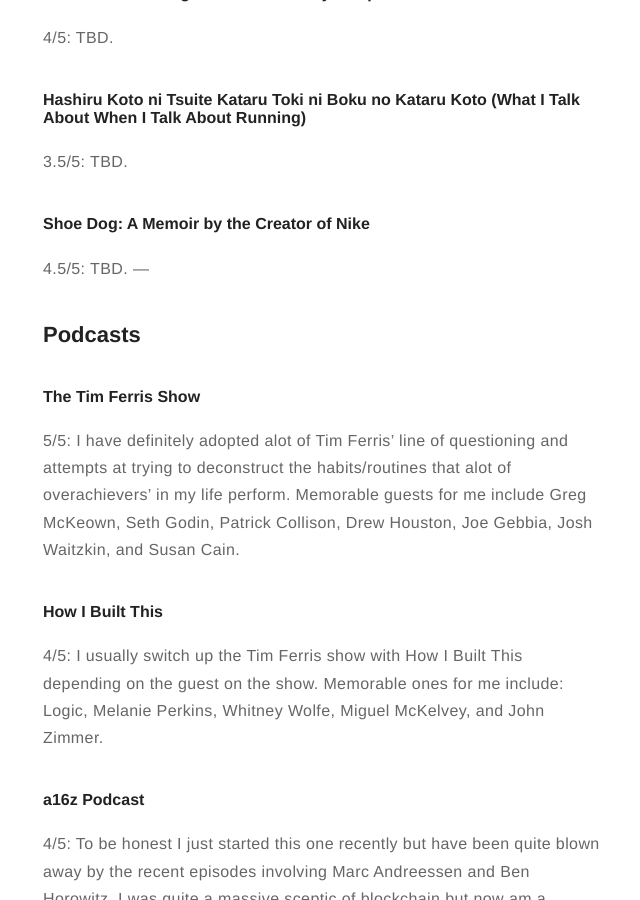
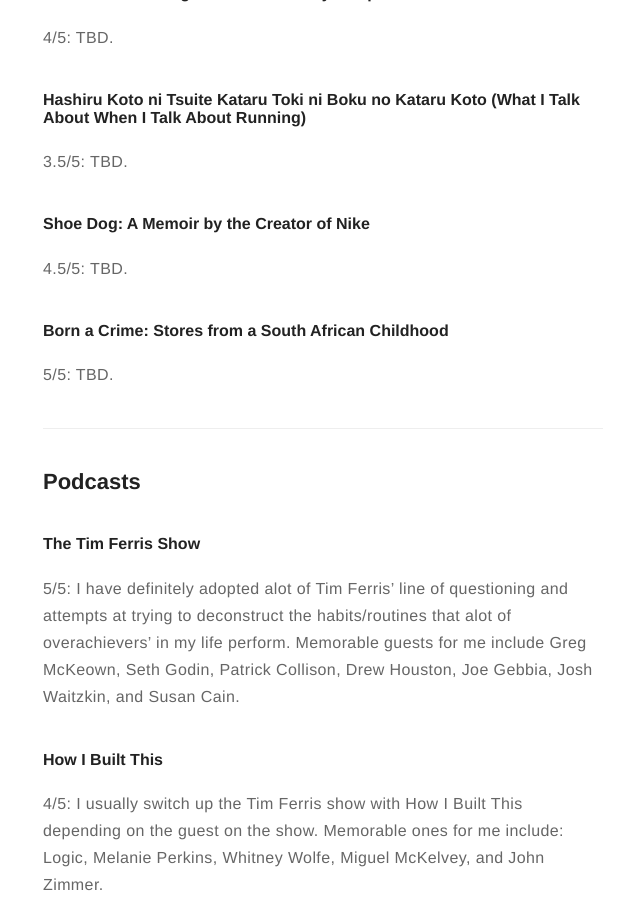
Before and after one commit to chrishyland/chrishyland.github.io, a Jekyll site: the page built from _posts/2019-07-01-Reading_List.md, in a window 1280 px wide and 900 px high, scrolled down 5279 px. Shown: the whole window, without its empty margins (317-957 px from the left). Built offline with Jekyll 4.4.1, drawn with Linux system fonts in a browser that asks for light colours; some of the changed text lies outside the part shown.

Commit message:
Update list

```diff
--- a/_posts/2019-07-01-Reading_List.md
+++ b/_posts/2019-07-01-Reading_List.md
@@ -78,6 +78,10 @@
 
 #### Shoe Dog: A Memoir by the Creator of Nike
 4.5/5: TBD.
+
+#### Born a Crime: Stores from a South African Childhood
+5/5: TBD.
+
 ---
 
 ## Podcasts
```
Also changed, not shown: other parts of _posts/2019-07-01-Reading_List.md (+1 -1 lines).
